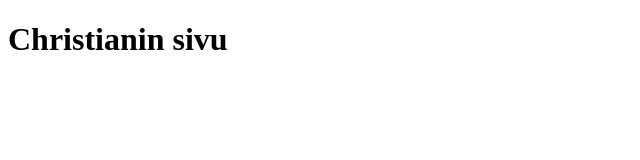
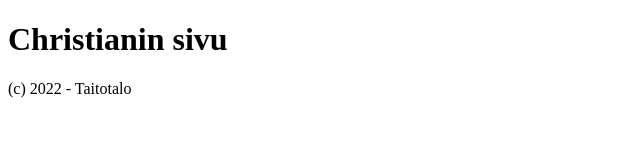
Before and after one commit to taitoweb12/OmaProjekti, a plain HTML site: page index.html in a window 1280 px wide. Shown: the whole page, without its empty margins (0-640 px from the left). Drawn offline with Linux system fonts and the light colour scheme.

Commit message:
Added footer

```diff
--- a/index.html
+++ b/index.html
@@ -7,5 +7,6 @@
 </head>
 <body>
    <h1>Christianin sivu</h1>
+   <footer>(c) 2022 - Taitotalo</footer>
 </body>
 </html>
```
